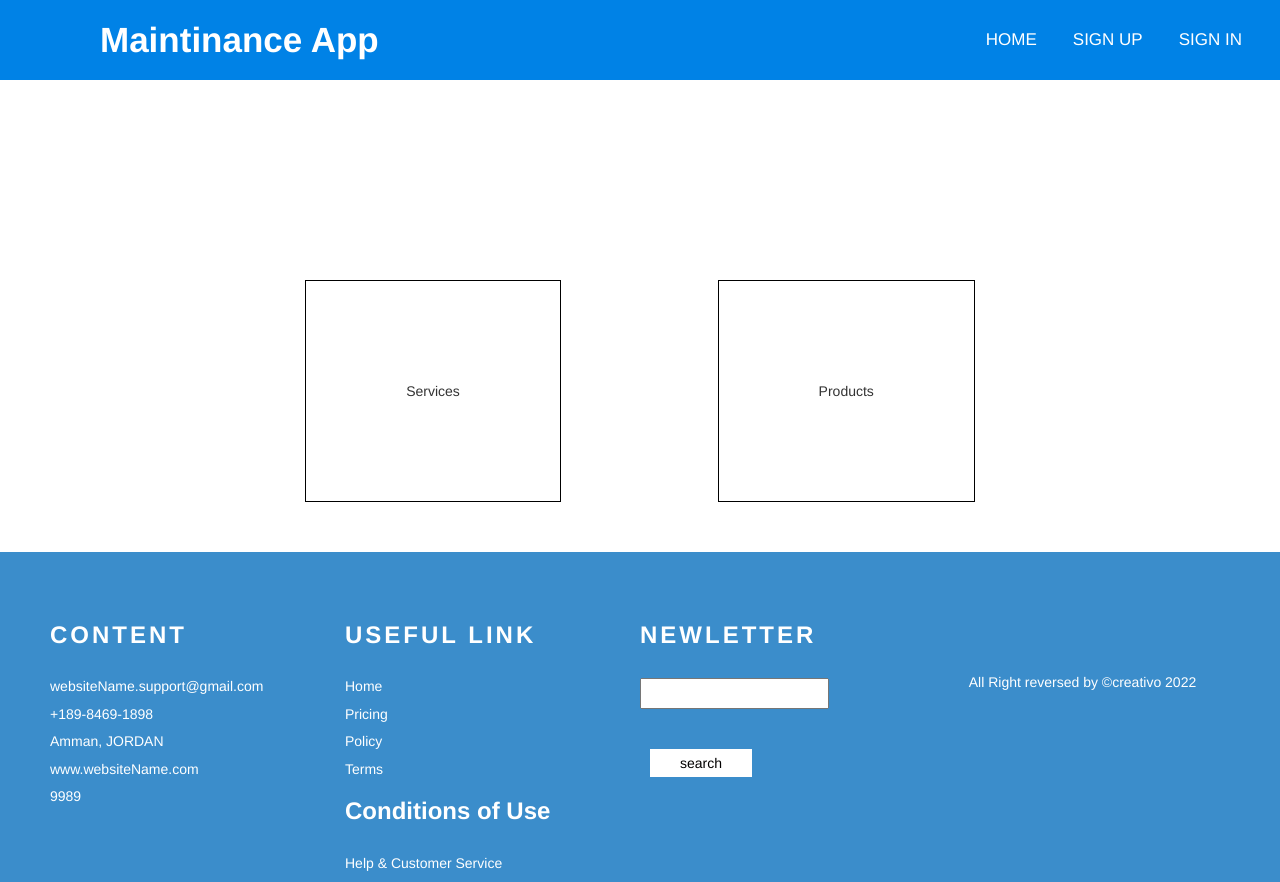
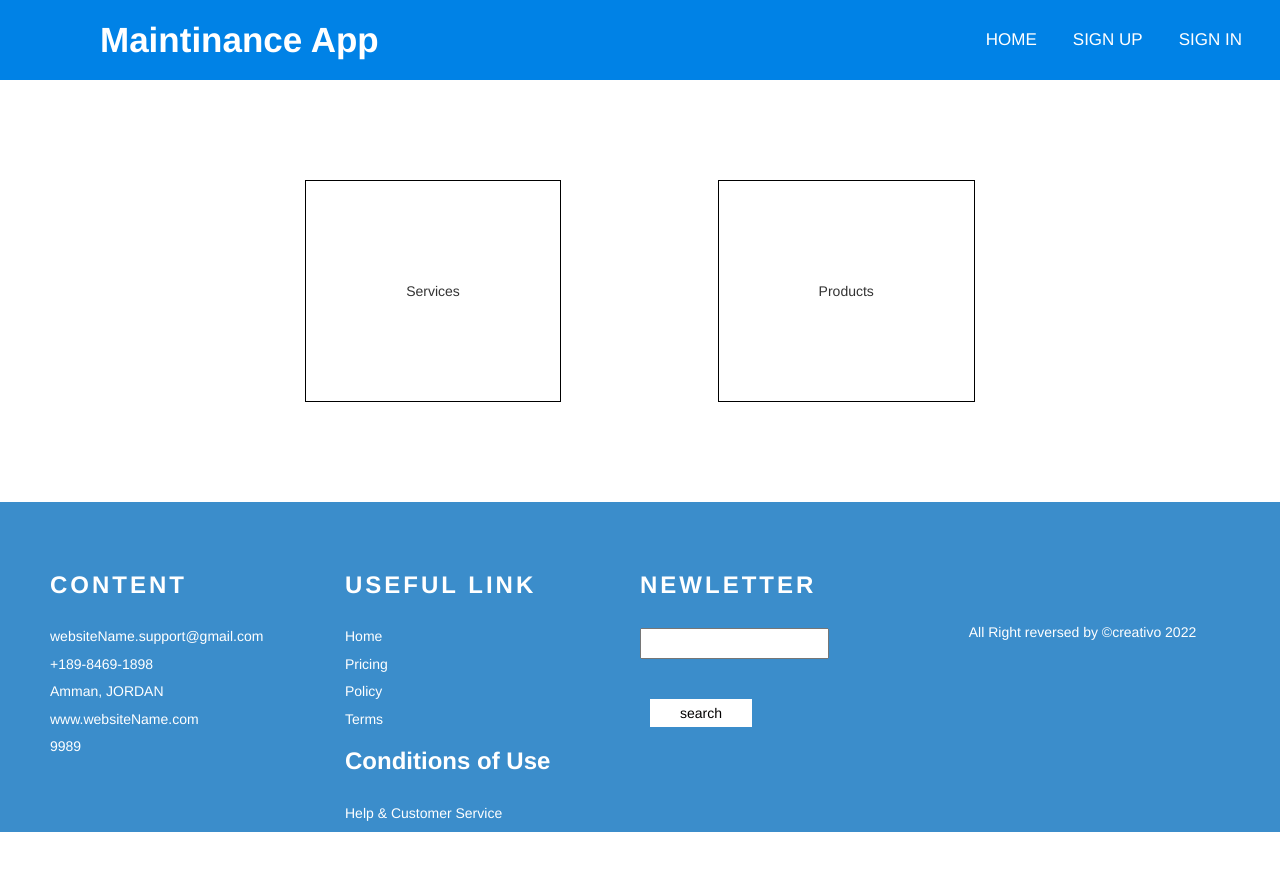
Before and after one commit to The-Unbeatables/MERAKI_Academy_Project_5, a React (Create React App) app in the folder frontend/: page / in a window 1280 px wide. After the commit the page ends 832 px from the top, so only its background shows below. Built offline with nearby package versions, Linux system fonts and the light colour scheme.

Commit message:
complete homePage and productsPage style

```diff
--- a/frontend/src/components/Home/style.css
+++ b/frontend/src/components/Home/style.css
@@ -1,8 +1,9 @@
 .container{
     display: flex;
     flex-direction: row;
-    margin-top: 200px;
+    margin-top: 100px;
     justify-content: space-around;
+    margin-bottom: 100px;
 }
 
 .sub-container{
--- a/frontend/src/components/ProductOrders/style.css
+++ b/frontend/src/components/ProductOrders/style.css
@@ -32,7 +32,7 @@
     height: 200px;
     margin-right: 40px;
     margin-bottom: 20px;
-    margin-top: 10px;
+    margin-top: 20px;
     margin-left: 20px;
 }
 
```
